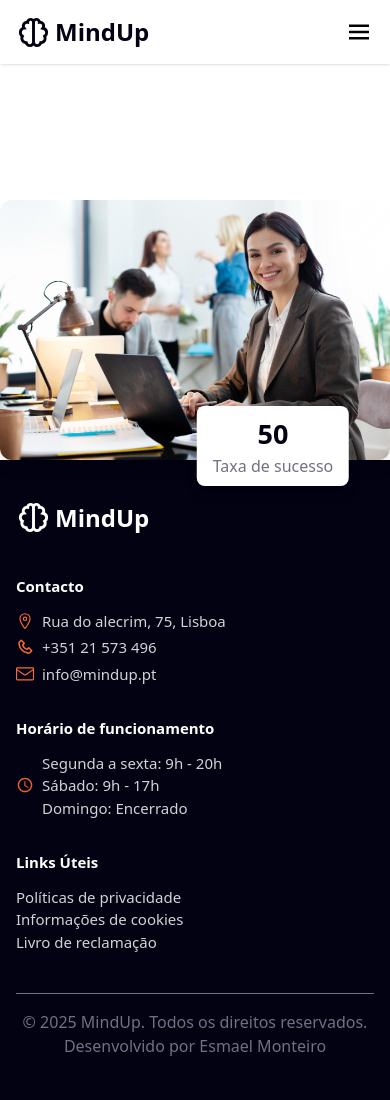
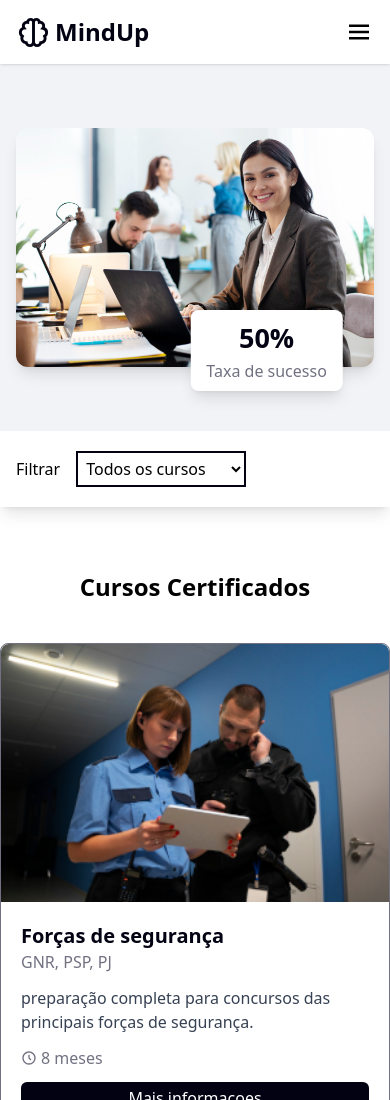
Before and after one commit to Esmael-coder/School_Academy, a React (Vite) app in the folder projecto-final/: page /cursos in a window 390 px wide. Shown: the top 1100 px of the page. Built offline with nearby package versions, Linux system fonts and the light colour scheme.

Commit message:
created course page

```diff
--- a/projecto-final/src/const/Constants.js
+++ b/projecto-final/src/const/Constants.js
@@ -1,10 +1,10 @@
 
 import { BiHome, BiInfoCircle, BiPhone, BiMedal, BiBullseye, BiWorld, BiCheckCircle } from 'react-icons/bi'
 import { MdOutlineSchool, MdAutoGraph } from 'react-icons/md'
-import { courseImg } from '../assets/img/course'
+import { courseImg } from '../assets/img/course/index'
 import { svg } from '../assets/img/method/index'
 
-
+const [army, auxiliarSaude, backend, bombeiro, energiaRenovavel, frontend, fullstack, mecanicoLigeiro,mecanicoPesado, painelSolar, redes, security] = courseImg
 
 /* Não posso fechar os icones como tag porque js não aceita. tenho que fechar na hora de usar */
 
@@ -90,7 +90,7 @@ export const courses = [
     description: "preparação completa para concursos das principais forças de segurança.",
     duration: "8 meses",
     method: "Híbrido",
-    image: courseImg.security
+    image: security
 
   },
   {
@@ -101,7 +101,7 @@ export const courses = [
     description: "formação específica para ingresso nas Forças Armadas Portuguesas.",
     duration: "6 meses",
     method: "Híbrido",
-    image: courseImg.army
+    image: army
   },
   {
     id: 3,
@@ -111,7 +111,7 @@ export const courses = [
     description: "formação técnica para profissões de emergência e proteção civil.",
     duration: "7 meses",
     method: "Híbrido",
-    image: courseImg.bombeiro
+    image: bombeiro
   },
   {
     id: 4,
@@ -121,7 +121,7 @@ export const courses = [
     description: "formação para auxiliares de saúde e cuidadores",
     duration: "8 meses",
     method: "presencial + online",
-    image: courseImg.auxiliarSaude
+    image: auxiliarSaude
   },
   {
     id: 5,
@@ -131,7 +131,7 @@ export const courses = [
     description: "formação em gestão empresarial e administração de recursos humanos.",
     duration: "5 meses",
     method: "online",
-    image: courseImg.frontend
+    image: frontend
   },
   {
     id: 6,
@@ -141,7 +141,7 @@ export const courses = [
     description: "Especialização em redes de computadores e sistemas informáticos.",
     duration: "5 meses",
     method: "híbrido",
-    image: courseImg.redes
+    image: redes
   },
   {
     id: 7,
@@ -151,7 +151,7 @@ export const courses = [
     description: "espacialização em energias renováveis",
     duration: "6 meses",
     method: "híbrido",
-    image: courseImg.enegiaRenovavel
+    image: energiaRenovavel
   },
   {
     id: 8,
@@ -161,7 +161,7 @@ export const courses = [
     description: "espacialização em instalação e manutenção de paineis soláres.",
     duration: "5 meses",
     method: "híbrido",
-    image: courseImg.painelSolar
+    image: painelSolar
   },
   {
     id: 9,
@@ -171,7 +171,7 @@ export const courses = [
     description: "Formação técnica em mecânica automóvel e diagnóstico eletrónico.",
     duration: "5 meses",
     method: "híbrido",
-    image: courseImg.mecanicoLigeiro
+    image: mecanicoLigeiro
   },
   {
     id: 10,
@@ -181,7 +181,7 @@ export const courses = [
     description: "Formação técnica em mecânica de pesados e diagnóstico eletrónico.",
     duration: "5 meses",
     method: "híbrido",
-    image: courseImg.mecanicoPesado
+    image: mecanicoPesado
   },
   {
     id: 11,
@@ -191,7 +191,7 @@ export const courses = [
     description: "Desenvolvimento de páginas web modernas com as mais recentes tecnologias.",
     duration: "5 meses",
     method: "online",
-    image: courseImg.frontend
+    image: frontend
   },
   {
     id: 12,
@@ -201,6 +201,6 @@ export const courses = [
     description: "Desenvolvimento web moderno com as mais recentes tecnologias.",
     duration: "5 meses",
     method: "online",
-    image: courseImg.backend
+    image: backend
   }
 ]
--- a/projecto-final/src/pages/cursos/Cursos.jsx
+++ b/projecto-final/src/pages/cursos/Cursos.jsx
@@ -1,14 +1,56 @@
-import React from 'react'
+import React, {useState, useEffect} from 'react'
 import { HeroDiv } from '../../components/HeroDiv'
 import imagem1 from '../../assets/imagem1.jpg'
+import { courses } from '../../const/Constants'
+import {CourseCard} from '../../components/CourseCard'
 
 export const Cursos = () => {
+
+  const [allCourses, setAllCourses] = useState([])
+
+  useEffect(()=>{
+    setAllCourses(courses.filter(()=> true))
+  },[])
+  console.log(allCourses)
+
   return (
     <>
+    {/* hero section */}
       <section>
-        <div className='mt-50'>
+        <div className='max-w-7xl w-full mx-auto px-4 py-16 lg:px-8 bg-ice'>
+          <HeroDiv imagem={imagem1} percentage={"50%"} text={"Taxa de sucesso"} className='bg-ice'/>
+        </div>
+      </section>
 
-          <HeroDiv imagem={imagem1} percentage={50} text={"Taxa de sucesso"} />
+     {/* Cursos */}
+      <section>
+        <div className='max-w-7xl mx-auto px-4 lg:px-8 gap-8 shadow-lg'>
+          <header className='w-full py-5'>
+            <div className='flex items-center gap-4'>
+              <label htmlFor="filter">Filtrar</label>
+              <select name="filter" id="filter" className='border-2 border-primary p-1'>
+                <option defaultValue={"todos os cursos"} value="todos">Todos os cursos</option>
+                <option value="concurso público">Concursos</option>
+                <option value="segurança publica">Segurança Pública</option>
+                <option value="saúde">Saúde</option>
+                <option value="gestão">Gestão</option>
+                <option value="informática">Informática</option>
+                <option value="energia Renóvavel">Energia Renovável</option>
+                <option value="mecânica">Mecânica</option>
+              </select>
+            </div>
+          </header>
+        </div>
+        <div className='max-w-7xl mx-auto px-4 lg:px-8 gap-8 mt-16'>
+          <h1 className='font-bold text-2xl text-center mb-10'>Cursos Certificados</h1>
+        </div>
+
+        <div>
+          {
+            allCourses.map(course =>(
+              <CourseCard key={course.id} image={course.image} name={course.name} example={course.example} duration={course.duration} description={course.description}/>
+            ))
+          }
         </div>
       </section>
     </>
```
